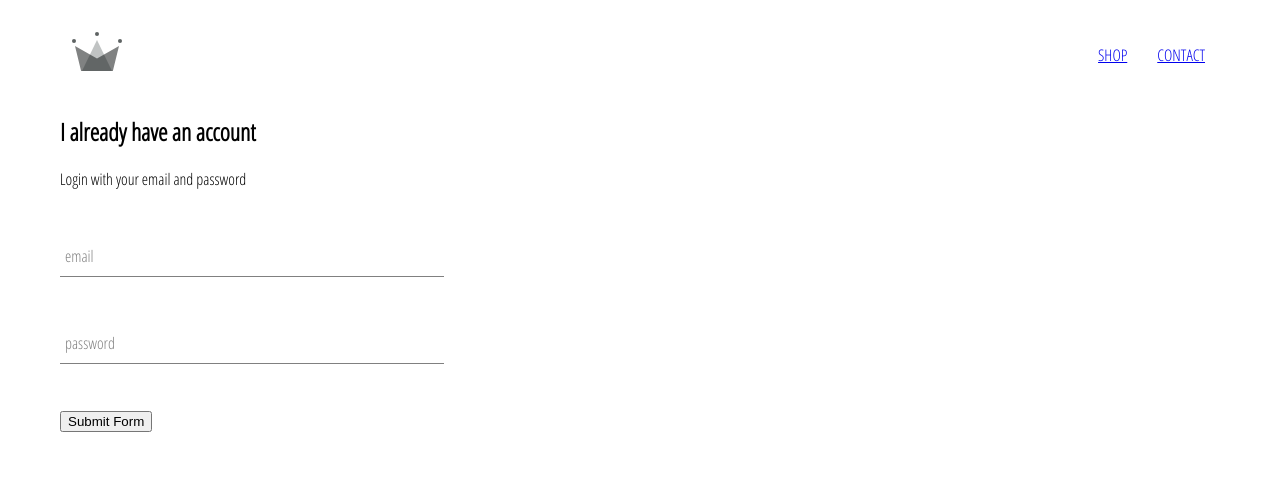
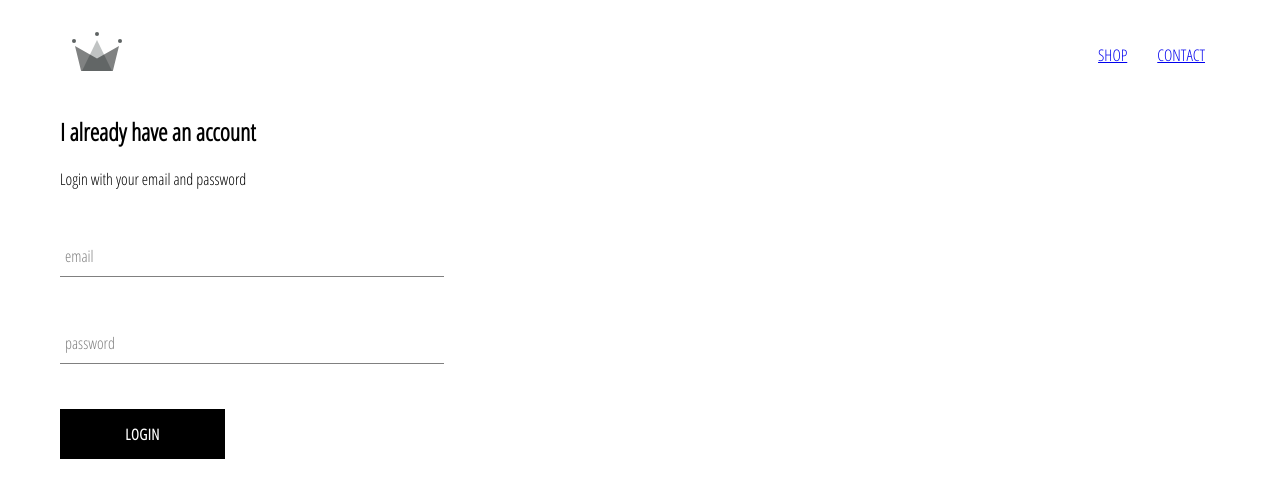
Before and after one commit to TheCodeNinja/Firebase_React_Ecommerce, a React (Create React App) app: page /login in a window 1280 px wide. Shown: the top 498 px of the page. Built offline with nearby package versions, Linux system fonts and the light colour scheme.

Commit message:
lesson 15 - create custom button component for login component

```diff
--- /dev/null
+++ b/src/components/custom-button/custom-button.component.jsx
@@ -0,0 +1,11 @@
+import React from 'react';
+
+import './custom-button.styles.scss';
+
+const CustomButton = ({ children, ...otherProps }) => (
+  <button className='custom-button' {...otherProps}>
+    { children }
+  </button>
+);
+
+export default CustomButton;
--- /dev/null
+++ b/src/components/custom-button/custom-button.styles.scss
@@ -0,0 +1,22 @@
+.custom-button {
+  min-width: 165px;
+  width: auto;
+  height: 50px;
+  letter-spacing: 0.5px;
+  line-height: 50px;
+  padding: 0 35px 0 35px;
+  font-size: 15px;
+  background-color: black;
+  color: white;
+  text-transform: uppercase;
+  font-family: 'Open Sans Condensed';
+  font-weight: bolder;
+  border: none;
+  cursor: pointer;
+
+  &:hover {
+    background-color: white;
+    color: black;
+    border: 1px solid black;
+  }
+}
--- a/src/components/login/login.component.jsx
+++ b/src/components/login/login.component.jsx
@@ -1,6 +1,7 @@
 import React, { Component } from 'react';
 
 import FormInput from '../form-input/form-input.component';
+import CustomButton from '../custom-button/custom-button.component';
 import './login.styles.scss';
 
 class Login extends Component {
@@ -49,7 +50,7 @@
             value={this.state.password}
             required
           />
-          <input type='submit' value='Submit Form' />
+          <CustomButton type='submit'>Login</CustomButton>
         </form>
       </div>
     );
```
